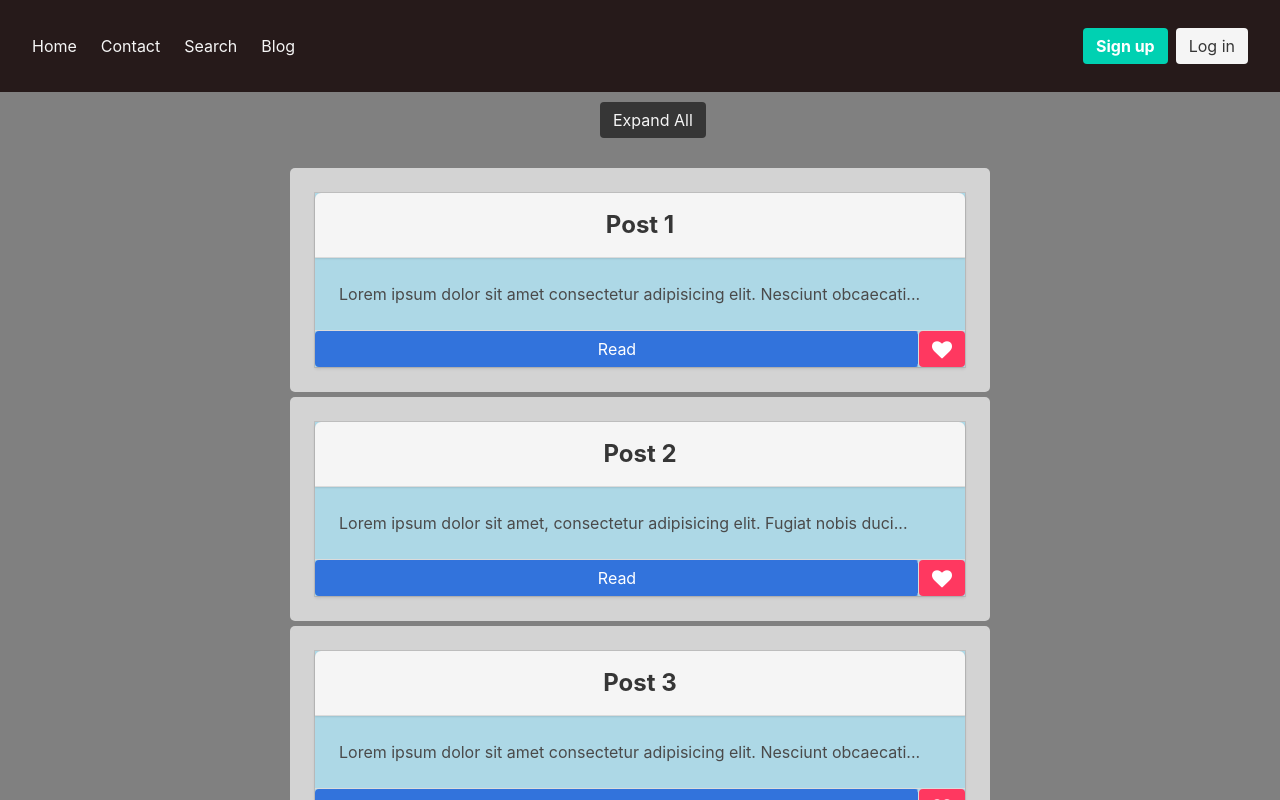
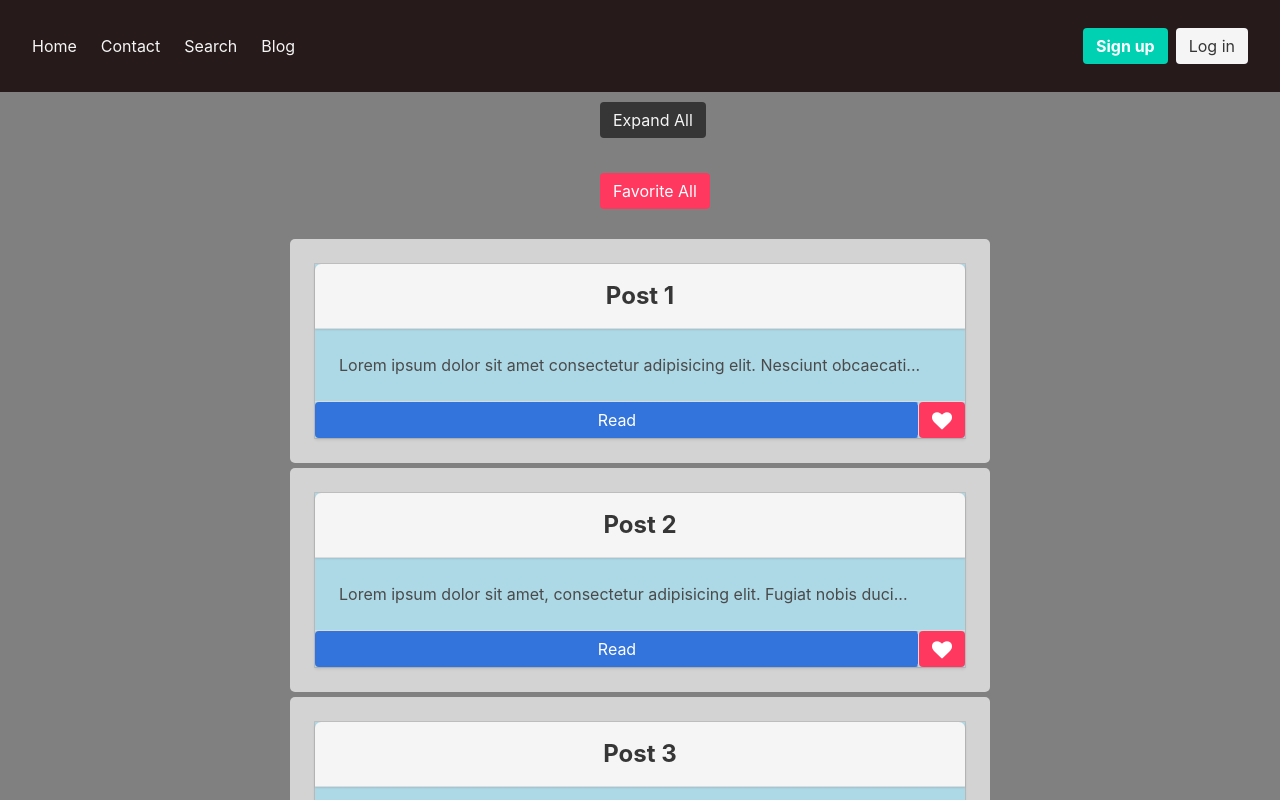
Before and after one commit to Jordavid/angular-training, an Angular app: page /blog in a window 1280 px wide. Shown: the top 800 px of the page. Built offline with nearby package versions, Linux system fonts and the light colour scheme; no server answers.

Commit message:
Favorite All

```diff
--- a/src/app/blog-list/blog-list.component.css
+++ b/src/app/blog-list/blog-list.component.css
@@ -2,4 +2,5 @@
     margin-left: 600px;
     margin-bottom: 25px;
     margin-top: 10px;
+    display: inline-block;
 }
--- a/src/app/blog-list/blog-list.component.html
+++ b/src/app/blog-list/blog-list.component.html
@@ -1,7 +1,9 @@
 <a class="button is-dark expand-btn"
   (click)="expandAll()"
 >Expand All</a>
-
+<a class="button is-danger expand-btn"
+  (click)="toggleFavorite()"
+>{{ fovoriteText }}</a>
 <app-blog-tile
   #tile
   *ngFor="let post of blogPost[currentPage]"
--- a/src/app/blog-list/blog-list.component.ts
+++ b/src/app/blog-list/blog-list.component.ts
@@ -12,11 +12,14 @@ export class BlogListComponent implements OnInit {
 
   blogPost: BlogPost[][];
   currentPage: number;
+  fovoriteText: string;
+
   @ViewChildren('tile') blogTileComponents: QueryList<BlogTileComponent>;
 
   constructor(private dataService: BlogDataService) { }
 
   ngOnInit() {
+    this.fovoriteText = "Favorite All";
     this.currentPage = 0;
     this.blogPost = this.dataService.getPosts();
   }
@@ -31,4 +34,21 @@ export class BlogListComponent implements OnInit {
     });
   }
 
+  toggleFavorite(){
+    this.blogPost[this.currentPage].forEach(post => {
+      if(this.fovoriteText === "Favorite All"){
+        post.isFavorite = true;
+      } else {
+        post.isFavorite = false;
+      }
+    });
+
+    if(this.fovoriteText === "Favorite All"){
+      this.fovoriteText = "Remove All";
+    } else {
+      this.fovoriteText = "Favorite All";
+    }
+
+  }
+
 }
--- a/src/app/blog-tile/blog-tile.component.ts
+++ b/src/app/blog-tile/blog-tile.component.ts
@@ -1,11 +1,11 @@
-import { Component, OnInit, Input } from '@angular/core';
+import { Component, OnInit, Input, ChangeDetectionStrategy } from '@angular/core';
 import { BlogPost } from '../blog-post';
 import { TruncatePipe } from '../truncate.pipe';
 
 @Component({
   selector: 'app-blog-tile',
   templateUrl: './blog-tile.component.html',
-  styleUrls: ['./blog-tile.component.css']
+  styleUrls: ['./blog-tile.component.css'],
 })
 export class BlogTileComponent implements OnInit {
 
```
